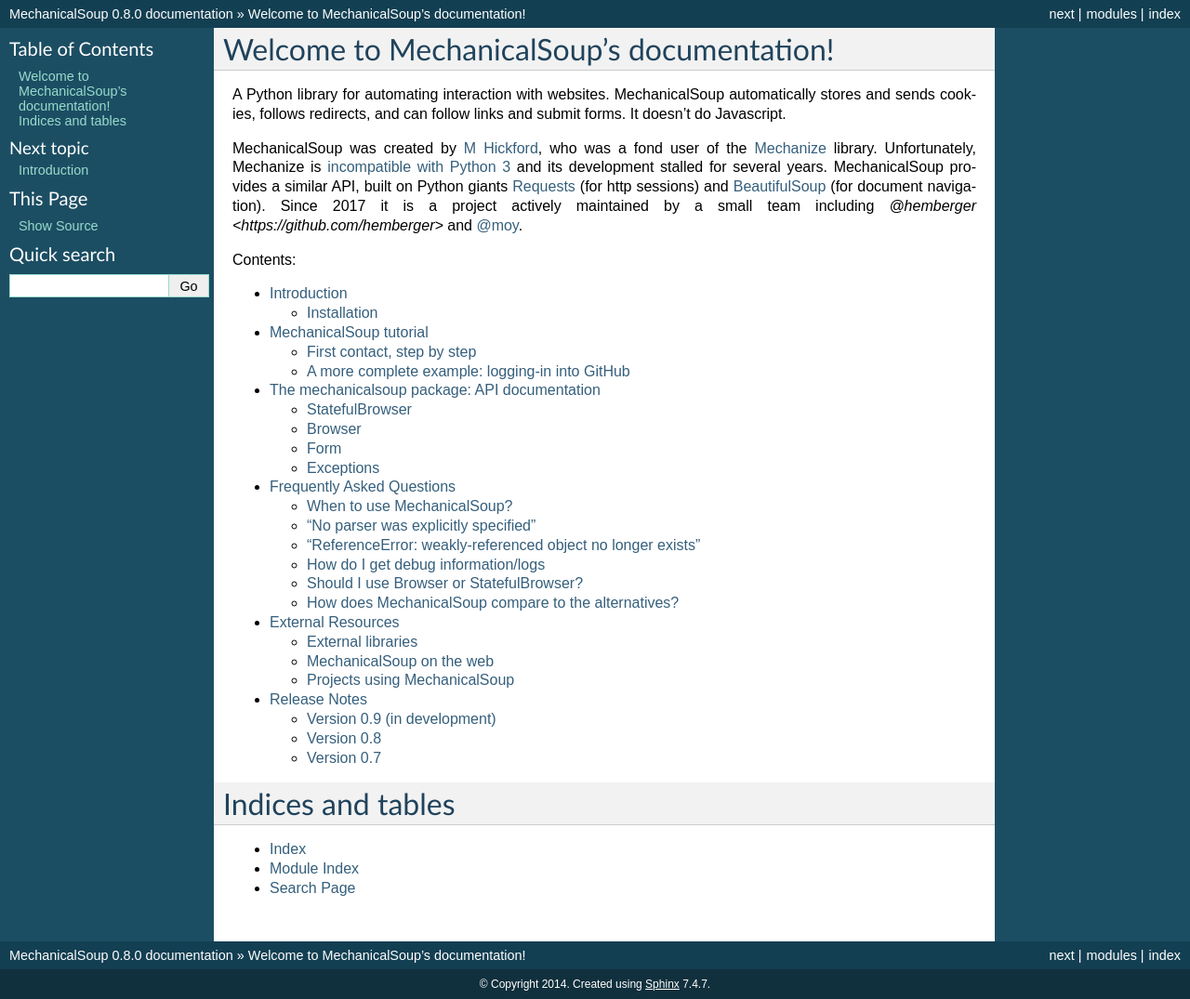
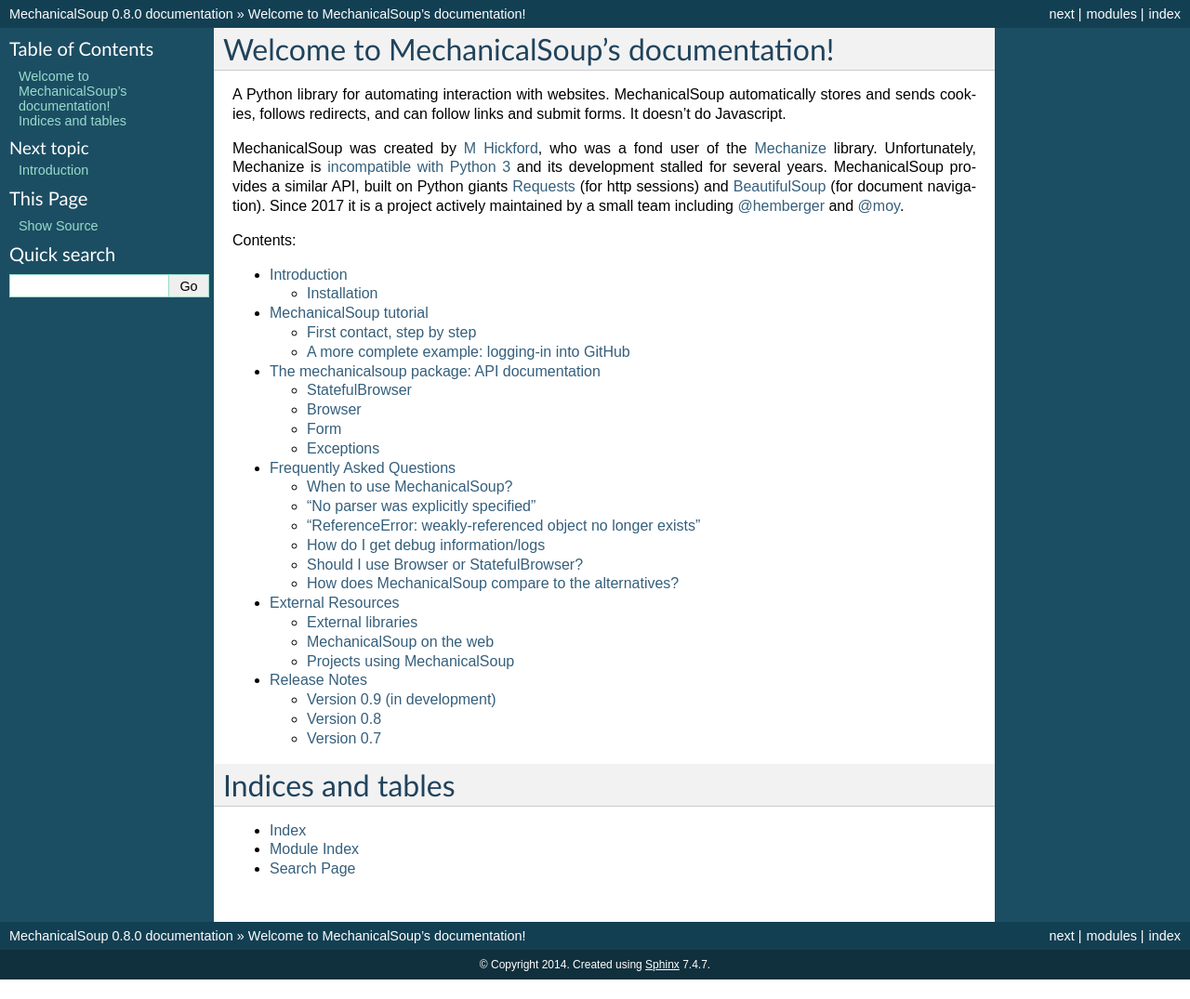
Before and after one commit to MechanicalSoup/MechanicalSoup, a Sphinx documentation site: the page built from docs/index.rst, in a window 1280 px wide. Shown: the whole page at 93% size. Built offline with Sphinx 7.4.7, drawn with Linux system fonts in a browser that asks for light colours; after the commit the page ends 1054 px from its top, so only the background shows below that.

Commit message:
Fix broken link for @hemberger
There was a missing double-underscore, which prevented it
from rendering as linked text.

```diff
--- a/README.rst
+++ b/README.rst
@@ -24,7 +24,7 @@
 http sessions) and `BeautifulSoup
 <https://www.crummy.com/software/BeautifulSoup/>`__ (for document
 navigation). Since 2017 it is a project actively maintained by a small
-team including `@hemberger <https://github.com/hemberger>` and `@moy
+team including `@hemberger <https://github.com/hemberger>`__ and `@moy
 <https://github.com/moy/>`__.
 
 |Gitter Chat|
--- a/docs/index.rst
+++ b/docs/index.rst
@@ -18,7 +18,7 @@
 http sessions) and `BeautifulSoup
 <http://www.crummy.com/software/BeautifulSoup/>`__ (for document
 navigation). Since 2017 it is a project actively maintained by a small
-team including `@hemberger <https://github.com/hemberger>` and `@moy
+team including `@hemberger <https://github.com/hemberger>`__ and `@moy
 <https://github.com/moy/>`__.
 
 Contents:
```
